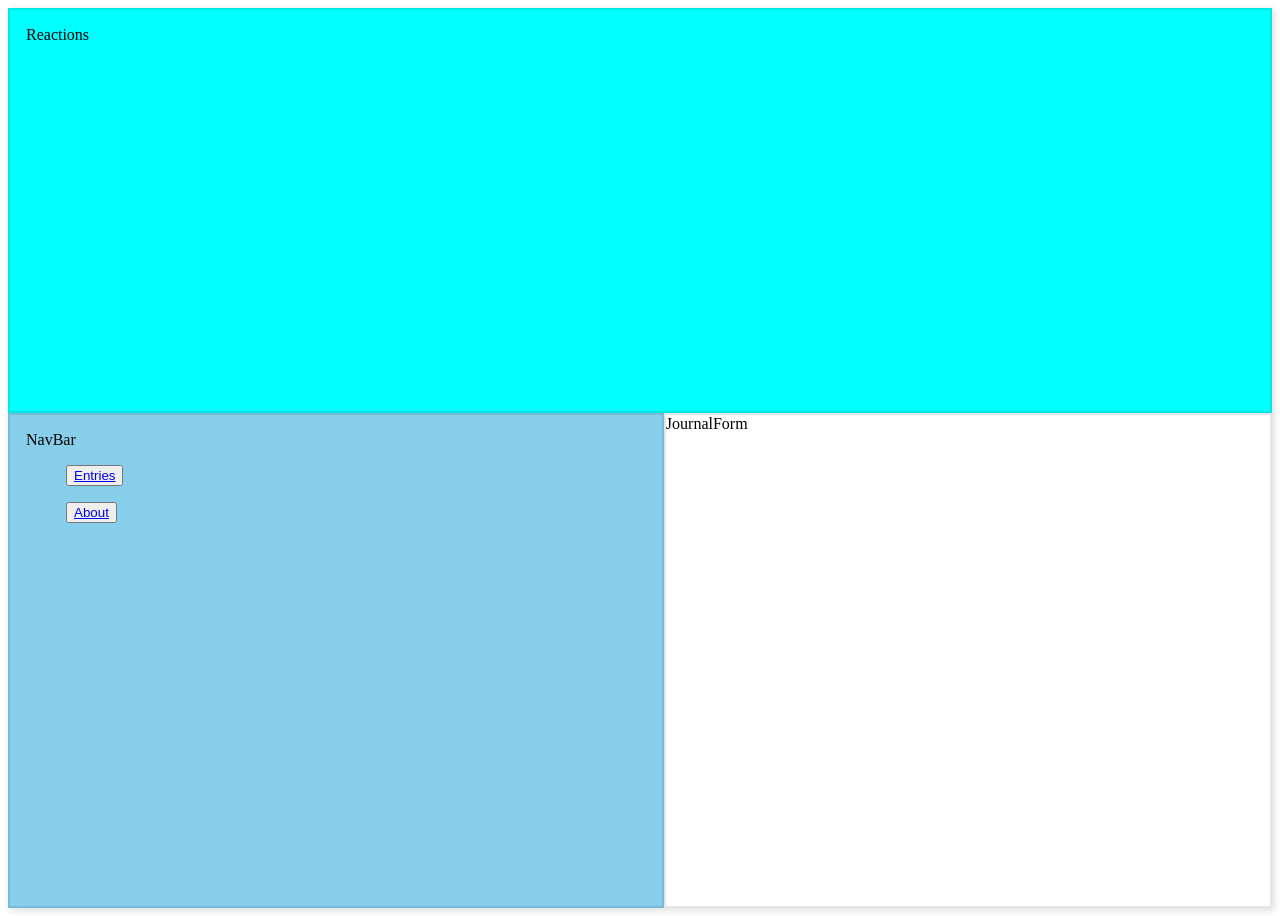
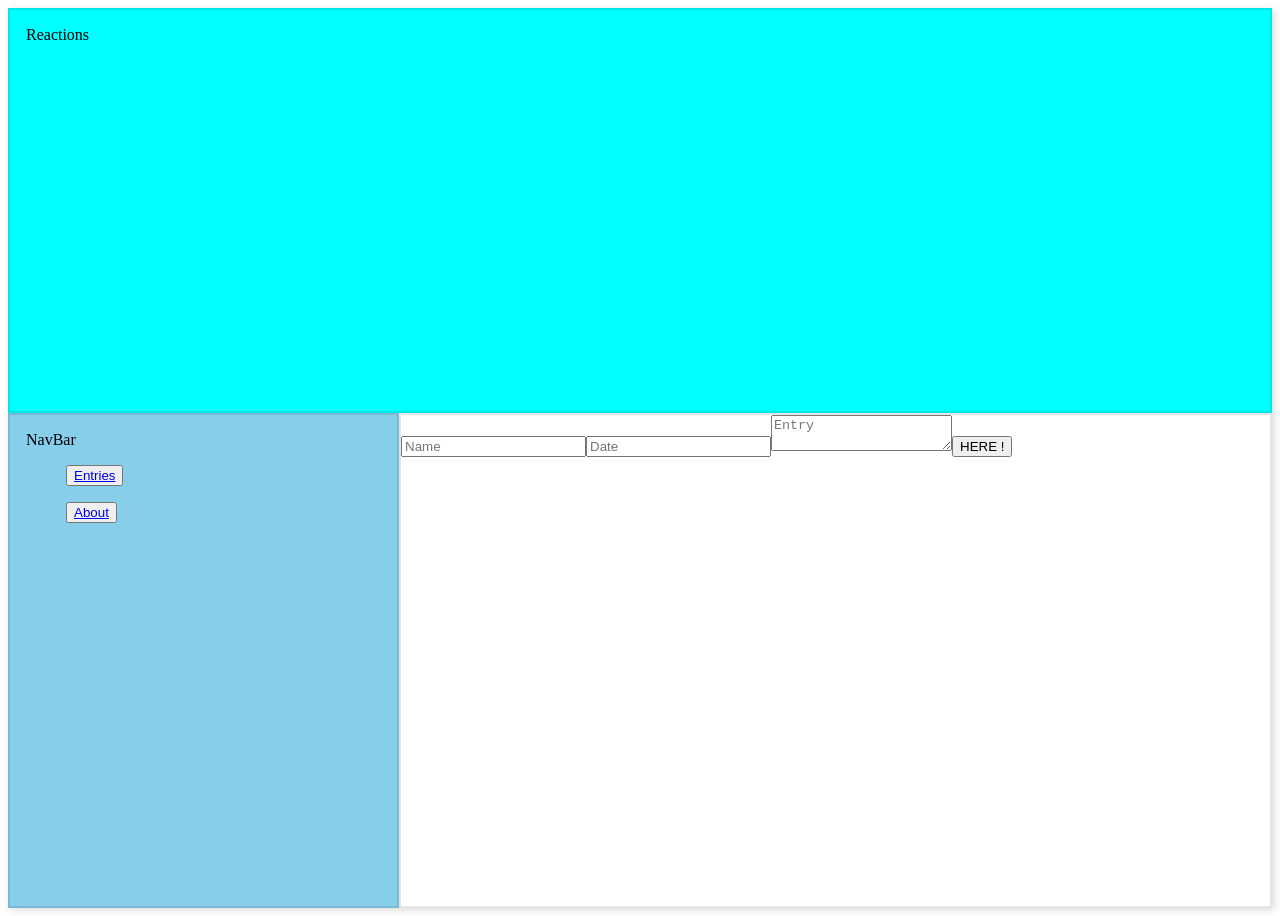
Before and after one commit to angelroundtrip/phase-2-group-project, a React (Create React App) app: page /new in a window 1280 px wide. Built offline with nearby package versions, Linux system fonts and the light colour scheme; data requests are answered from the project's data file.

Commit message:
created journal form branch and implemented a working form

```diff
--- a/src/components/App.js
+++ b/src/components/App.js
@@ -6,7 +6,7 @@ import JournalForm from './JournalForm'
 import NavBar from './NavBar';
 import styled, {css} from 'styled-components';
 import EntryViewer from './EntryViewer';
-import {useState, useEffect} from 'react'
+import React, {useState, useEffect} from 'react'
 
 function App() {
 
@@ -69,6 +69,9 @@ function App() {
       .then(setEntries)
   }, [] )
 
+  const handleForm = newObj => {
+    setEntries([...entries, newObj])
+  }
 
   return (
     <CleanStyle >
@@ -80,7 +83,7 @@ function App() {
           <JournalEntries entries={entries} />
         </Route>
         <Route path='/new'>
-          <JournalForm/>
+          <JournalForm handleForm={handleForm} />
         </Route>
         <Route path='/about'>
           <About/>
--- a/src/components/JournalForm.js
+++ b/src/components/JournalForm.js
@@ -1,8 +1,39 @@
-import React from 'react'
+import React, {useState} from 'react'
 
-function JournalForm() {
+function JournalForm({handleForm}) {
+
+  const [name, setName] = useState('')
+  const [date, setDate] = useState('')
+  const [body, setBody] = useState('')
+
+  const submitNewEntry = e => {
+    e.preventDefault()
+
+    const newObj = {
+      name: name,
+      date: date,
+      body: body
+    }
+
+    handleForm(newObj)
+  }
+ // We want to go to the journal viewer after submitting a new entry
   return (
-    <div>JournalForm</div>
+    <div>
+      <form onSubmit={submitNewEntry}>
+        <input type='text' placeholder='Name' value={name} onChange={e => setName(e.target.value)} />
+
+
+        <input type='text' placeholder='Date' value={date} onChange={e => setDate(e.target.value)} />
+
+
+        <textarea type='text' placeholder='Entry' value={body} onChange={e => setBody(e.target.value)} />
+
+        <button type='submit'> HERE !</button>
+
+
+      </form>
+    </div>
   )
 }
 
```
